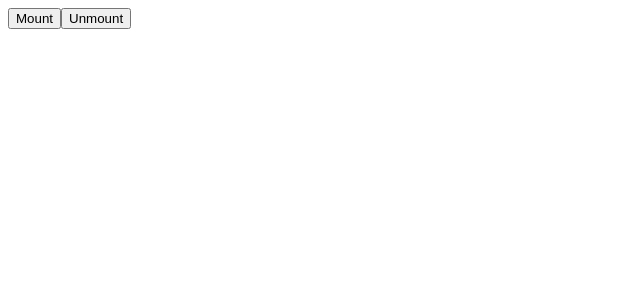
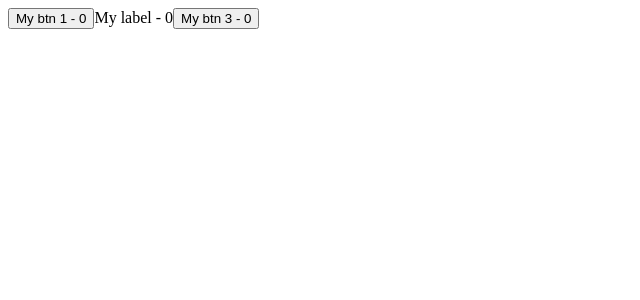
Before and after one commit to thinusn/learning-react-fundamentals, a React app: page / in a window 1280 px wide. Shown: the top 300 px of the page, without its empty margins (0-640 px from the left). Built offline with nearby package versions, Linux system fonts and the light colour scheme.

Commit message:
Added notes from lessons 6  (React Fundamentals: Higher order functions)

```diff
--- a/App.js
+++ b/App.js
@@ -1,8 +1,8 @@
 import React from 'react';
 import ReactDOM from 'react-dom';
 
-class App extends React.Component {
 
+let Mixin = InnerComponent => class extends React.Component {
     constructor() {
         super();
         this.state = {
@@ -17,56 +17,33 @@ class App extends React.Component {
         });
     }
 
-    // Component is fully prepped and guaranteed to make it to the dom
-    componentWillMount() {
-        //This is called when you add the component to the dom.
-        console.log('mounting');
+    render() {
+        return <InnerComponent
+            update={this.update}
+            {...this.state}
+            {...this.props}
+        />
     }
+};
+
+
+const Button = (props) => <button onClick={props.update}>{props.txt} - {props.val}</button>;
+const Label = (props) => <label onMouseMove={props.update}>{props.txt} - {props.val}</label>;
+
+
+let ButtonMixed = Mixin(Button);
+let LabelMixed = Mixin(Label);
+
+class App extends React.Component {
 
     render() {
-        //This is called for each update/change to the component. In this case every time
-        console.log('rendering');
         return (<div>
-            <button onClick={this.update}> {this.state.val}</button>
+            <ButtonMixed txt="My btn 1"></ButtonMixed>
+            <LabelMixed txt="My label"></LabelMixed>
+            <ButtonMixed txt="My btn 3"></ButtonMixed>
         </div>)
-    }
-
-    // After component has been added to dom
-    componentDidMount() {
-        console.log('mounted');
-    }
-
-    // Called before removal of component
-    componentWillUnmount() {
-        console.log('unmounted');
     }
 }
 
 
-class Wrapper extends React.Component {
-    constructor() {
-        super();//sets this context
-    }
-
-    //Renders app to the Dom
-    mount() {
-        ReactDOM.render(<App />, document.getElementById('a'))
-    }
-
-    //Removes from the dom
-    unmount() {
-        ReactDOM.unmountComponentAtNode(document.getElementById('a'))
-    }
-
-    render() {
-        return (
-            <div>
-                <button onClick={this.mount.bind(this)}>Mount</button>
-                <button onClick={this.unmount.bind(this)}>Unmount</button>
-                <div id="a"></div>
-            </div>
-        )
-    }
-}
-
-export default Wrapper
+export default App
```
Also changed, not shown: 1 other file (tests, documents, lock files or other folders).
